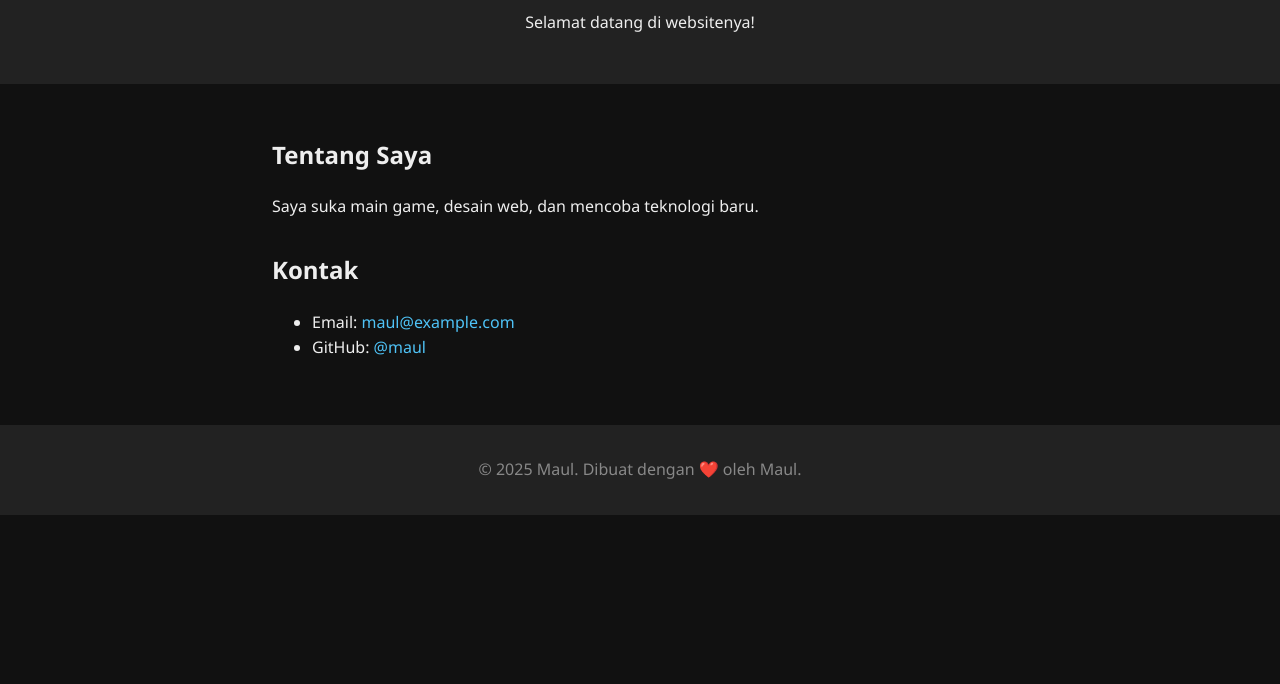
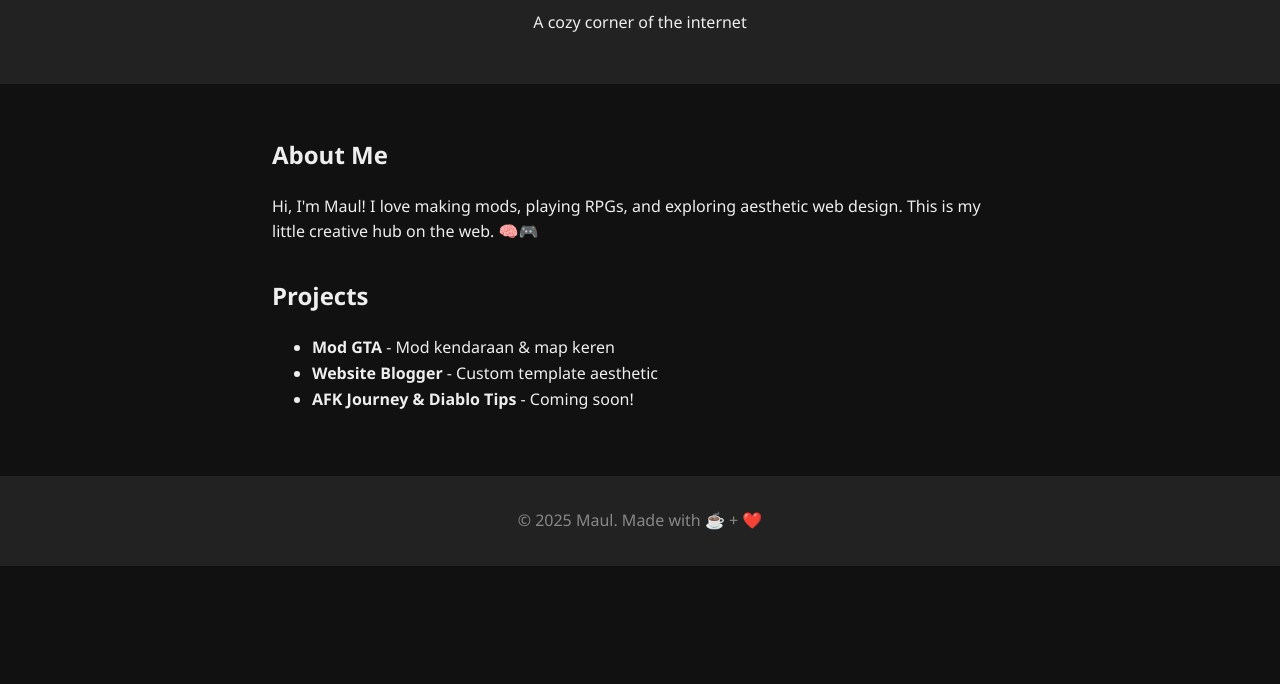
Before and after one commit to AchmadMaulana078/Ach.Maul, a plain HTML site: page index.html in a window 1280 px wide. Shown: the part 116-800 px from the top of the page. Drawn offline with Linux system fonts and the light colour scheme.

Commit message:
index.html

```diff
--- a/index.html
+++ b/index.html
@@ -1,34 +1,38 @@
 <!DOCTYPE html>
-<html lang="id">
+<html lang="en">
 <head>
   <meta charset="UTF-8" />
-  <meta name="viewport" content="width=device-width, initial-scale=1.0"/>
-  <title>Maul's Page</title>
+  <meta name="viewport" content="width=device-width, initial-scale=1.0" />
+  <title>Maul's Aesthetic Site</title>
   <link rel="stylesheet" href="style.css" />
+  <link href="https://fonts.googleapis.com/css2?family=Quicksand:wght@400;600&display=swap" rel="stylesheet">
 </head>
 <body>
+  <div class="container">
     <header>
-    <h1>Halo, Aku Maul 👋</h1>
-    <p>Selamat datang di websitenya!</p>
+      <h1>Welcome to Maul's Space ✨</h1>
+      <p class="subtitle">A cozy corner of the internet</p>
     </header>
 
     <main>
-    <section>
-      <h2>Tentang Saya</h2>
-      <p>Saya suka main game, desain web, dan mencoba teknologi baru.</p>
+      <section class="intro">
+        <h2>About Me</h2>
+        <p>Hi, I'm Maul! I love making mods, playing RPGs, and exploring aesthetic web design. This is my little creative hub on the web. 🧠🎮</p>
       </section>
 
-    <section>
-      <h2>Kontak</h2>
+      <section class="projects">
+        <h2>Projects</h2>
         <ul>
-        <li>Email: <a href="mailto:maul@example.com">maul@example.com</a></li>
-        <li>GitHub: <a href="https://github.com/maul" target="_blank">@maul</a></li>
+          <li><strong>Mod GTA</strong> - Mod kendaraan & map keren</li>
+          <li><strong>Website Blogger</strong> - Custom template aesthetic</li>
+          <li><strong>AFK Journey & Diablo Tips</strong> - Coming soon!</li>
         </ul>
       </section>
     </main>
 
     <footer>
-    <p>© 2025 Maul. Dibuat dengan ❤️ oleh Maul.</p>
+      <p>&copy; 2025 Maul. Made with ☕ + ❤️</p>
     </footer>
+  </div>
 </body>
 </html>
```
Lines whose indentation alone changed are shown as unchanged.
